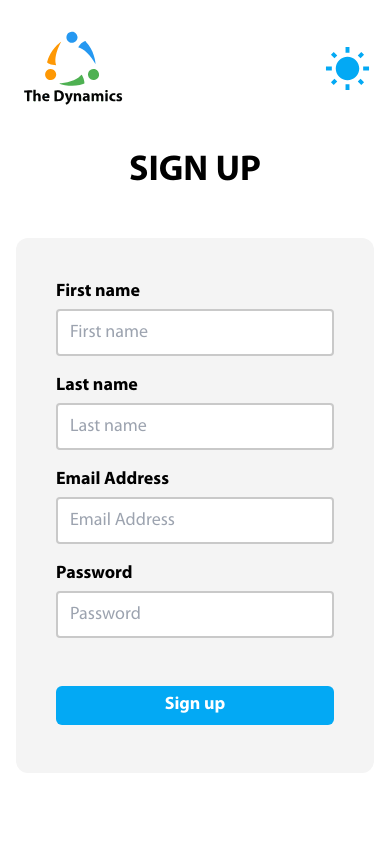
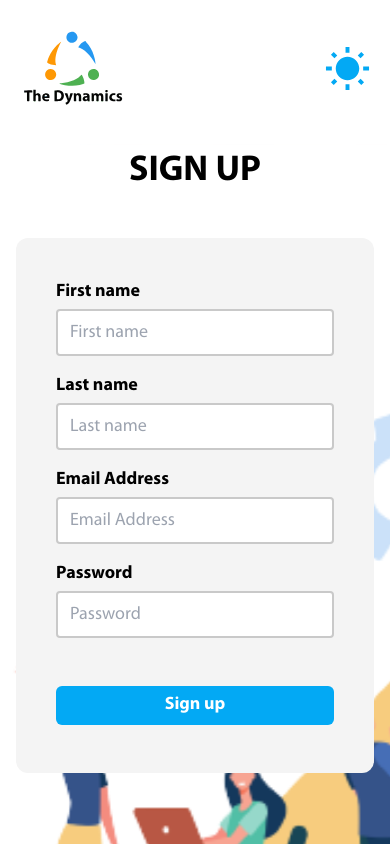
Before and after one commit to DevtranetHQ/Hacksuite, a Next.js app: page /signup in a window 390 px wide. Built offline with nearby package versions, Linux system fonts and the light colour scheme.

Commit message:
add background to signup page on smaller screens

```diff
--- a/pages/_app.js
+++ b/pages/_app.js
@@ -5,7 +5,7 @@ export default function App({ Component, pageProps }) {
     const [darkMode, setDarkMode] = useState(false);
 
     return (
-        <div className={`${darkMode ? "dark" : "false"} min-h-screen`}>
+        <div className={`${darkMode ? "dark" : "false"}`}>
             <Component
                 darkMode={darkMode}
                 toggleDarkMode={() => setDarkMode(!darkMode)}
--- a/pages/signup.js
+++ b/pages/signup.js
@@ -7,10 +7,12 @@ export default function SignUp(props) {
     const method = "POST";
 
     return (
-        <div>
+        <div className="h-screen">
             <LoggedOutNav />
+            <div className=
+                        "h-full bg-[url('../public/assets/auth/auth-background.svg')] bg-cover lg:bg-none">
                 <h1 className="heading text-center mb-10">SIGN UP</h1>
-            <form endpoint={endpoint} method="POST" className="mx-4">
+                <form endpoint={endpoint} method={method} className="mx-4">
                     <div>
                         <section>
                             <div>
@@ -79,5 +81,6 @@ export default function SignUp(props) {
                     </div>
                 </form>
             </div>
+        </div>
     );
 }
--- a/tailwind.config.js
+++ b/tailwind.config.js
@@ -20,6 +20,9 @@ module.exports = {
                 "body": "#6E7180",
                 "dark": "#202020",
                 "gray-dark": "#2D2D2D"
+            },
+            backgroundImage: {
+                'auth': "url('/public/assets/auth/auth-background.svg')"
             }
         },
         fontFamily: {
```
Also changed, not shown: public/assets/auth/auth-background.svg (added). Lines whose indentation alone changed are shown as unchanged.
